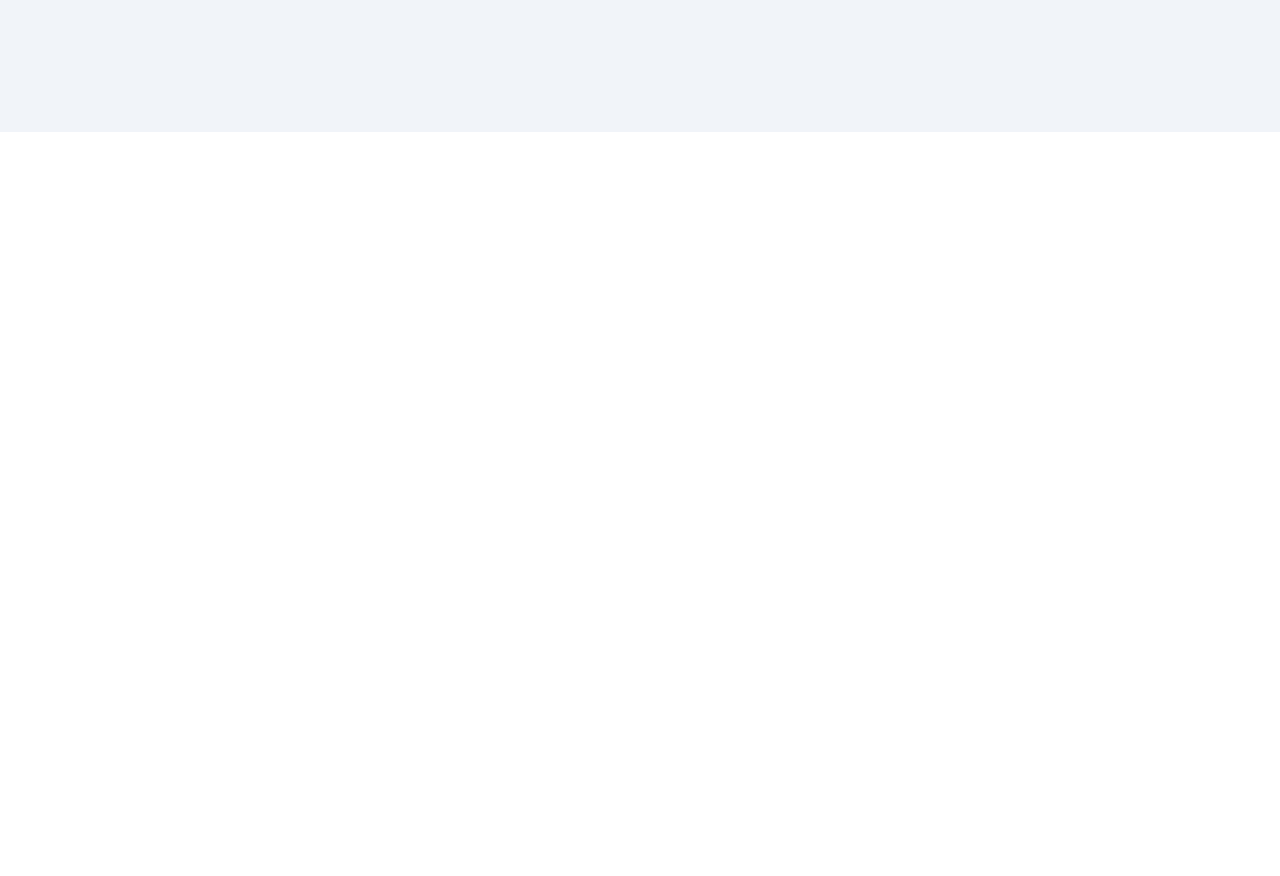
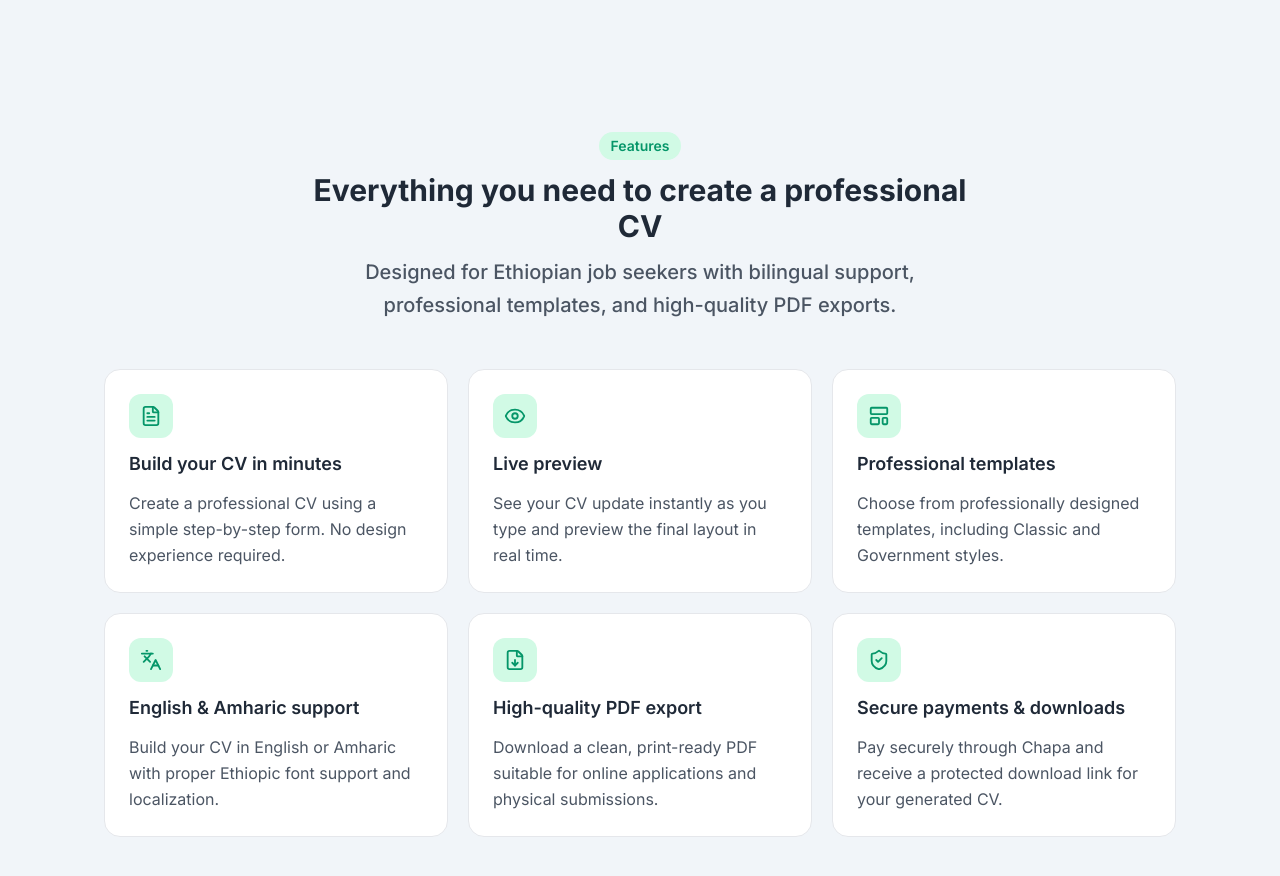
Before and after one commit to KirubelWondwossen/ethiocv-builder, a React app in the folder app/: page / in a window 1280 px wide. Shown: the part 800-1676 px from the top of the page. Before the commit the page ends 932 px from the top, so only its background shows below. Built offline with nearby package versions, Linux system fonts and the light colour scheme; the HTML template or start-up script is replaced by a standard one.

Commit message:
feat: add the features section to the landing page

```diff
--- /dev/null
+++ b/app/src/components/features/Features.jsx
@@ -0,0 +1,100 @@
+import {
+  Eye,
+  FileDown,
+  FileText,
+  Languages,
+  LayoutTemplate,
+  ShieldCheck,
+} from "lucide-react";
+import Section from "../ui/Section";
+
+const features = [
+  {
+    id: 1,
+    title: "Build your CV in minutes",
+    icon: FileText,
+    description:
+      "Create a professional CV using a simple step-by-step form. No design experience required.",
+  },
+  {
+    id: 2,
+    title: "Live preview",
+    icon: Eye,
+    description:
+      "See your CV update instantly as you type and preview the final layout in real time.",
+  },
+  {
+    id: 3,
+    title: "Professional templates",
+    icon: LayoutTemplate,
+    description:
+      "Choose from professionally designed templates, including Classic and Government styles.",
+  },
+  {
+    id: 4,
+    title: "English & Amharic support",
+    icon: Languages,
+    description:
+      "Build your CV in English or Amharic with proper Ethiopic font support and localization.",
+  },
+  {
+    id: 5,
+    title: "High-quality PDF export",
+    icon: FileDown,
+    description:
+      "Download a clean, print-ready PDF suitable for online applications and physical submissions.",
+  },
+  {
+    id: 6,
+    title: "Secure payments & downloads",
+    icon: ShieldCheck,
+    description:
+      "Pay securely through Chapa and receive a protected download link for your generated CV.",
+  },
+];
+
+function Features() {
+  return (
+    <Section sectionId="features" className="mt-8 px-6 md:px-12 lg:px-20">
+      <div className="w-full flex flex-col items-center text-center">
+        <span className="text-sm font-semibold text-primary-600 bg-primary-100 px-3 py-1 rounded-full">
+          Features
+        </span>
+
+        <h2 className="text-gray-800 font-bold text-2xl sm:text-3xl mt-3 mb-3 max-w-2xl">
+          Everything you need to create a professional CV
+        </h2>
+
+        <h3 className="text-gray-600 font-sans font-medium text-base sm:text-xl leading-relaxed max-w-xl mb-10 sm:mb-12">
+          Designed for Ethiopian job seekers with bilingual support,
+          professional templates, and high-quality PDF exports.
+        </h3>
+
+        <div className="grid grid-cols-1 sm:grid-cols-2 lg:grid-cols-3 gap-4 sm:gap-5 w-full">
+          {features.map((el) => (
+            <Card
+              key={el.id}
+              title={el.title}
+              description={el.description}
+              icon={el.icon}
+            />
+          ))}
+        </div>
+      </div>
+    </Section>
+  );
+}
+
+export default Features;
+
+function Card({ title, description, icon: Icon }) {
+  return (
+    <div className="p-5 sm:p-6 bg-white border border-gray-200 flex flex-col rounded-2xl items-start gap-3 text-left transition-all duration-200 hover:border-primary-300 hover:shadow-md">
+      <div className="flex items-center justify-center w-11 h-11 rounded-xl bg-primary-100">
+        <Icon size={22} className="text-primary-600" />
+      </div>
+      <h3 className="font-semibold text-lg text-gray-800">{title}</h3>
+      <p className="text-gray-600 leading-relaxed">{description}</p>
+    </div>
+  );
+}
--- a/app/src/components/features/Hero.jsx
+++ b/app/src/components/features/Hero.jsx
@@ -1,12 +1,10 @@
 import { MoveRight } from "lucide-react";
 import Button from "../ui/Button";
+import Section from "../ui/Section";
 
 function Hero() {
   return (
-    <section
-      id="hero"
-      className="min-h-screen flex items-center px-6 md:px-12 lg:px-20 py-24 md:py-0"
-    >
+    <Section sectionId="hero" className={"items-center"}>
       <div className="w-full max-w-7xl mx-auto flex flex-col-reverse md:flex-row items-center gap-12 md:gap-8">
         <div className="w-full md:w-1/2 flex flex-col items-start text-left gap-5">
           <span className="text-sm font-medium text-primary-600 bg-primary-50 px-3 py-1 rounded-full">
@@ -39,7 +37,7 @@ function Hero() {
           <div className="absolute inset-x-0 bottom-0 h-1/3 bg-linear-to-t from-white/70 via-white/20 to-transparent" />
         </div>
       </div>
-    </section>
+    </Section>
   );
 }
 
--- /dev/null
+++ b/app/src/components/ui/Section.jsx
@@ -0,0 +1,12 @@
+function Section({ children, className, sectionId }) {
+  return (
+    <section
+      id={sectionId}
+      className={`min-h-screen flex px-6 md:px-12 lg:px-20 py-24 md:py-0 font-sans ${className}`}
+    >
+      {children}
+    </section>
+  );
+}
+
+export default Section;
--- a/app/src/pages/Home.jsx
+++ b/app/src/pages/Home.jsx
@@ -1,3 +1,4 @@
+import Features from "../components/features/Features";
 import Hero from "../components/features/Hero";
 import Navbar from "../components/layouts/Navbar";
 
@@ -12,6 +13,7 @@ function Home() {
 
       <main className="mx-auto w-full px-3 py-8 sm:px-6 lg:px-6">
         <Hero />
+        <Features />
       </main>
     </div>
   );
```
